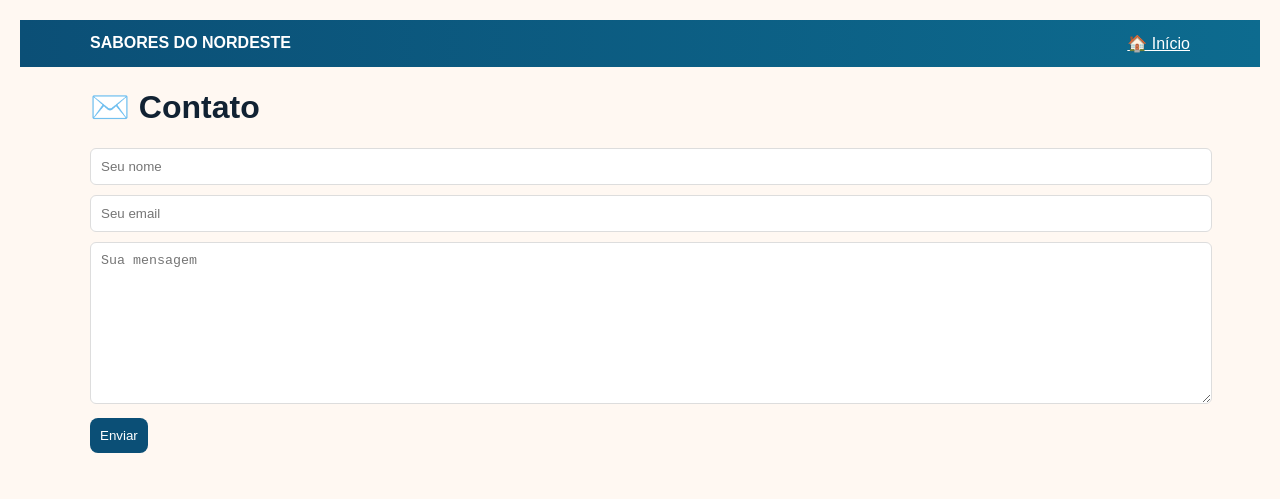
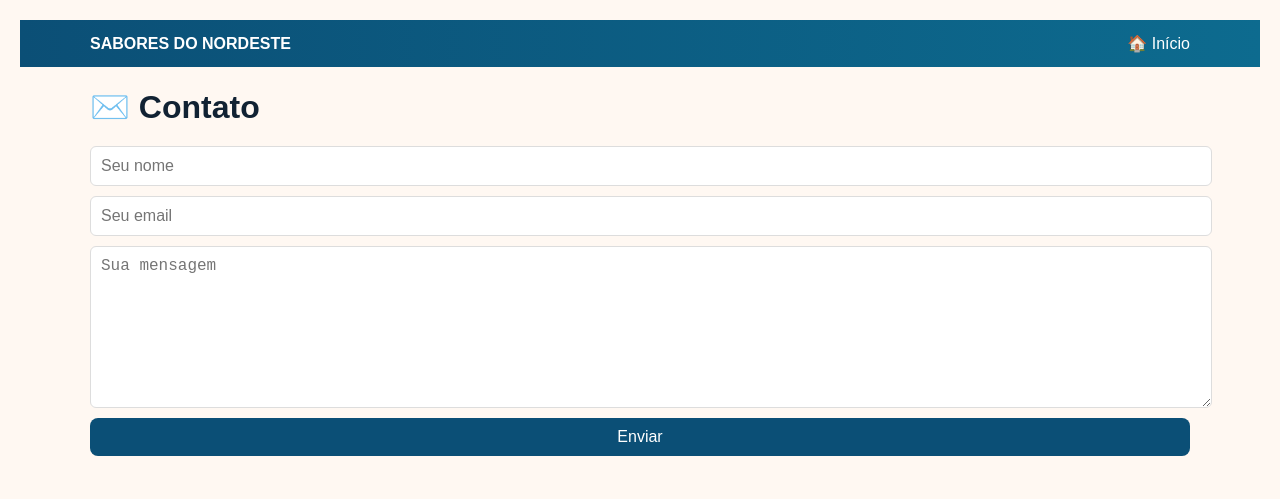
Before and after one commit to pedrocorreialopes/receitasnordestinas, a plain HTML site: page contato.html in a window 1280 px wide. Drawn offline with Linux system fonts and the light colour scheme.

Commit message:
Update contato.html

```diff
--- a/contato.html
+++ b/contato.html
@@ -1 +1,96 @@
-<!doctype html><html lang="pt-BR"><head><meta charset="utf-8"><meta name="viewport" content="width=device-width,initial-scale=1"><title>Contato</title><style>body{font-family:Nunito,Arial;margin:0;background:#fff8f2;color:#123;padding:20px} .input{padding:10px;margin-bottom:10px;width:100%;border-radius:6px;border:1px solid #ddd}</style></head><body><header style="background:linear-gradient(90deg,#0b4f76,#0d6b8f);color:#fff;padding:14px"><div style="max-width:1100px;margin:0 auto;display:flex;justify-content:space-between"><div style="font-weight:800">SABORES DO NORDESTE</div><nav><a href='index.html' style='color:#fff;margin-left:12px'>🏠 Início</a></nav></div></header><main style='max-width:1100px;margin:20px auto'><h1>✉️ Contato</h1><form onsubmit="event.preventDefault(); alert('Mensagem pronta para envio (sem backend nesta versão).');"><input class='input' placeholder='Seu nome' required><input class='input' placeholder='Seu email' type='email' required><textarea class='input' placeholder='Sua mensagem' required style='height:140px'></textarea><button style='background:#0b4f76;color:#fff;padding:10px;border-radius:8px;border:none'>Enviar</button></form></main></body></html>
+<!DOCTYPE html>
+<html lang="pt-BR">
+<head>
+  <meta charset="utf-8" />
+  <meta name="viewport" content="width=device-width, initial-scale=1" />
+  <title>Contato</title>
+  <style>
+    body {
+      font-family: Nunito, Arial, sans-serif;
+      margin: 0;
+      background: #fff8f2;
+      color: #123;
+      padding: 20px;
+    }
+
+    header {
+      background: linear-gradient(90deg, #0b4f76, #0d6b8f);
+      color: #fff;
+      padding: 14px;
+    }
+
+    header .container {
+      max-width: 1100px;
+      margin: 0 auto;
+      display: flex;
+      justify-content: space-between;
+      align-items: center;
+    }
+
+    header nav a {
+      color: #fff;
+      margin-left: 12px;
+      text-decoration: none;
+    }
+
+    main {
+      max-width: 1100px;
+      margin: 20px auto;
+    }
+
+    h1 {
+      margin-bottom: 20px;
+    }
+
+    form {
+      display: flex;
+      flex-direction: column;
+    }
+
+    .input {
+      padding: 10px;
+      margin-bottom: 10px;
+      width: 100%;
+      border-radius: 6px;
+      border: 1px solid #ddd;
+      font-size: 1rem;
+    }
+
+    button {
+      background: #0b4f76;
+      color: #fff;
+      padding: 10px;
+      border-radius: 8px;
+      border: none;
+      cursor: pointer;
+      font-size: 1rem;
+    }
+
+    button:hover {
+      background: #0d6b8f;
+    }
+  </style>
+</head>
+
+<body>
+  <header>
+    <div class="container">
+      <div style="font-weight: 800;">SABORES DO NORDESTE</div>
+      <nav>
+        <a href="index.html">🏠 Início</a>
+      </nav>
+    </div>
+  </header>
+
+  <main>
+    <h1>✉️ Contato</h1>
+
+    <form onsubmit="event.preventDefault(); alert('Mensagem pronta para envio (sem backend nesta versão).');">
+      <input class="input" placeholder="Seu nome" required />
+      <input class="input" placeholder="Seu email" type="email" required />
+      <textarea class="input" placeholder="Sua mensagem" required style="height: 140px;"></textarea>
+      <button>Enviar</button>
+    </form>
+  </main>
+</body>
+</html>
```
